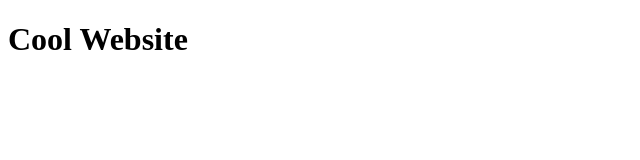
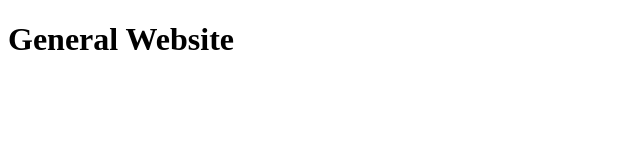
Before and after one commit to xander080/background-generator, a plain HTML site: page index.html in a window 1280 px wide. Shown: the whole page, without its empty margins (0-640 px from the left). Drawn offline with Linux system fonts and the light colour scheme.

Commit message:
Ive Change another Changes

```diff
--- a/index.html
+++ b/index.html
@@ -4,9 +4,9 @@
     <meta charset="UTF-8" />
     <meta http-equiv="X-UA-Compatible" content="IE=edge" />
     <meta name="viewport" content="width=device-width, initial-scale=1.0" />
-    <title>Cool Website</title>
+    <title>General Website</title>
   </head>
   <body>
-    <h1>Cool Website</h1>
+    <h1>General Website</h1>
   </body>
 </html>
```
